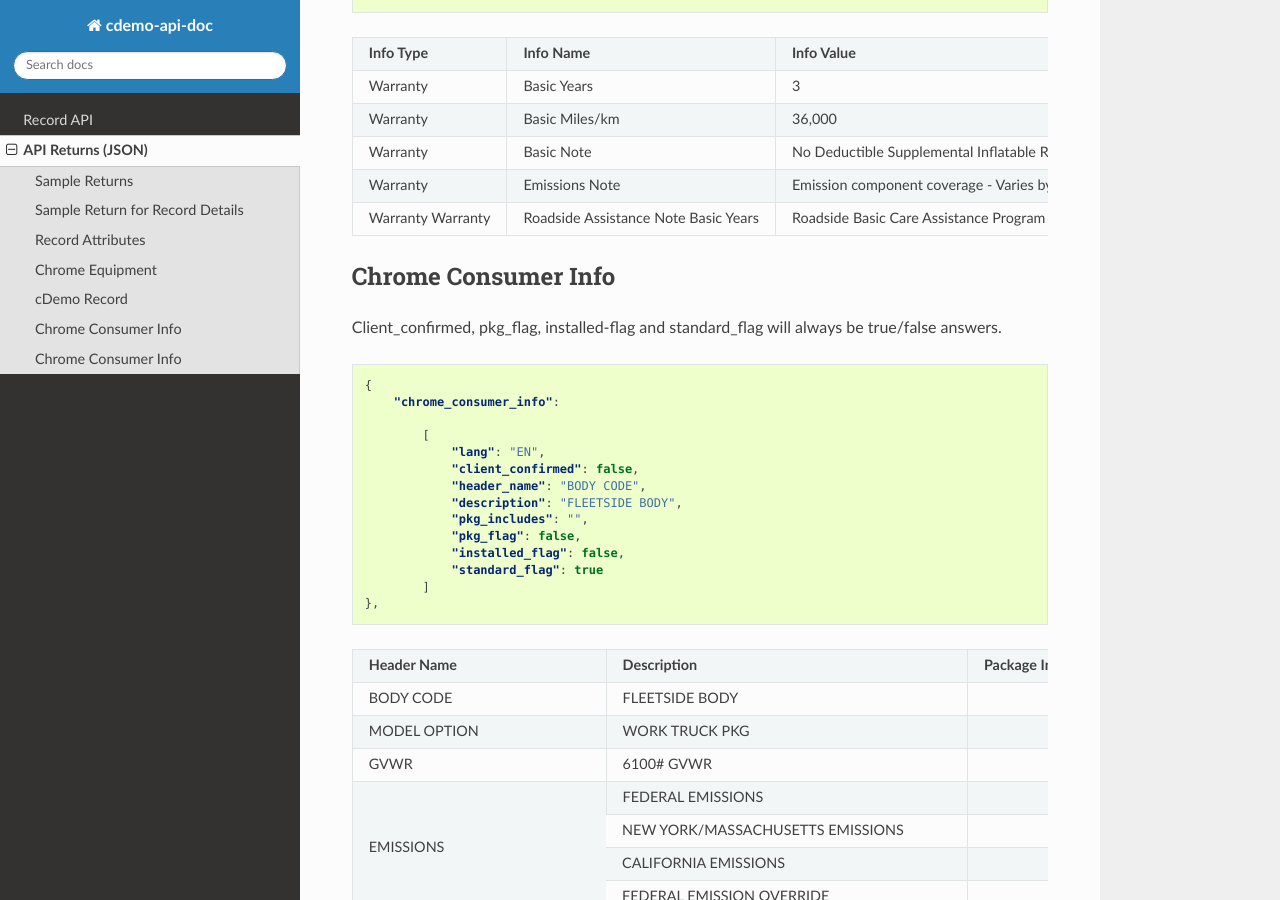
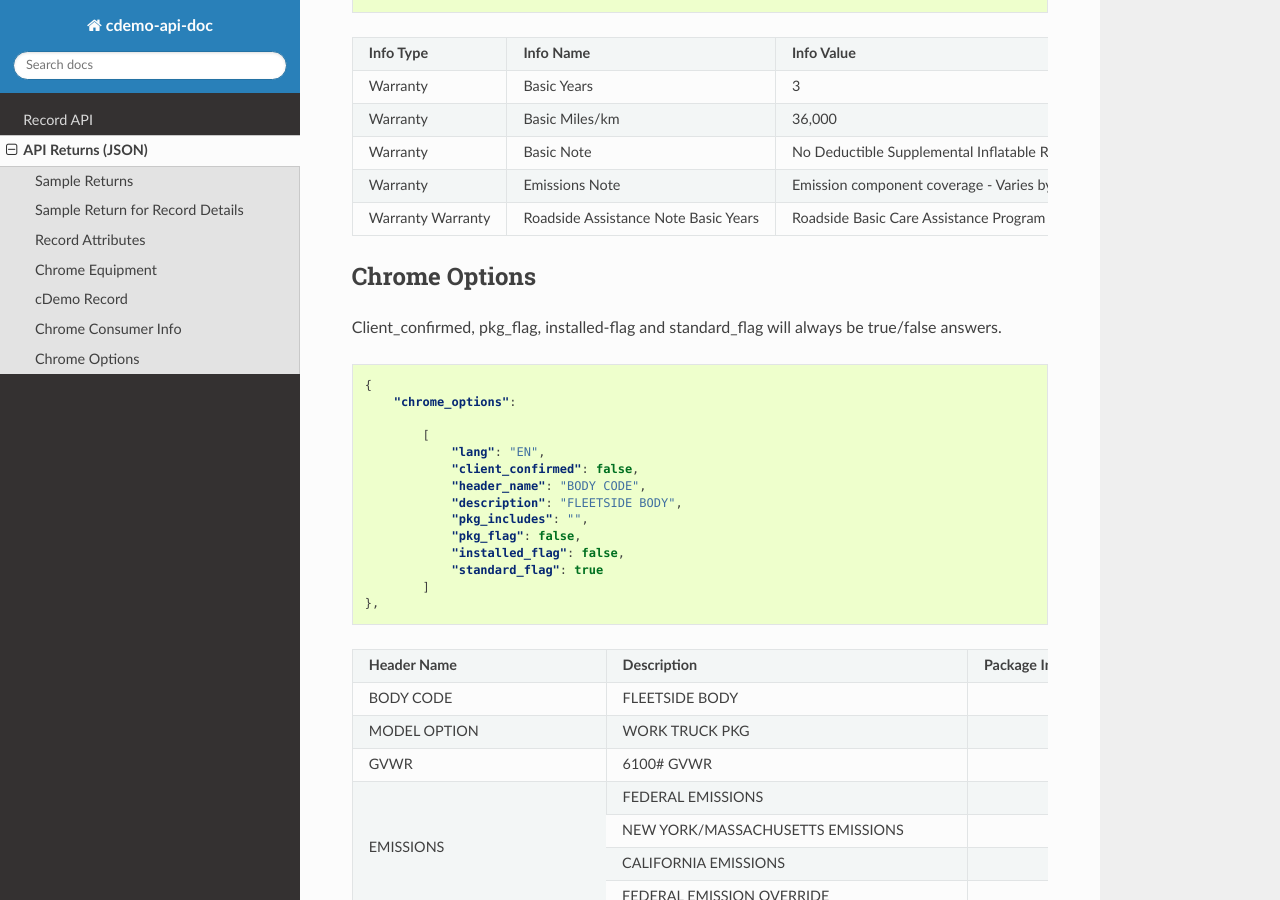
Before and after one commit to cdemomobilesolutions/apidoc, a Sphinx documentation site: the page built from source/api_returns.rst, in a window 1280 px wide and 900 px high, scrolled down 5055 px. Built offline with Sphinx 7.4.7 and the Read the Docs theme 2.0.0, drawn with Linux system fonts in a browser that asks for light colours.

Commit message:
Chrome Options

```diff
--- a/source/api_returns.rst
+++ b/source/api_returns.rst
@@ -313,7 +313,7 @@ Chrome Consumer Info
 +---------------------+------------------------------------+---------------------------------------------------------------------------------+
 
 
-Chrome Consumer Info
+Chrome Options
 ======================
 
 Client_confirmed, pkg_flag, installed-flag and standard_flag will always be true/false answers.
@@ -322,7 +322,7 @@ Client_confirmed, pkg_flag, installed-flag and standard_flag will always be true
 .. code-block:: json
 
     {
-        "chrome_consumer_info":
+        "chrome_options":
 
             [
                 "lang": "EN",
```
